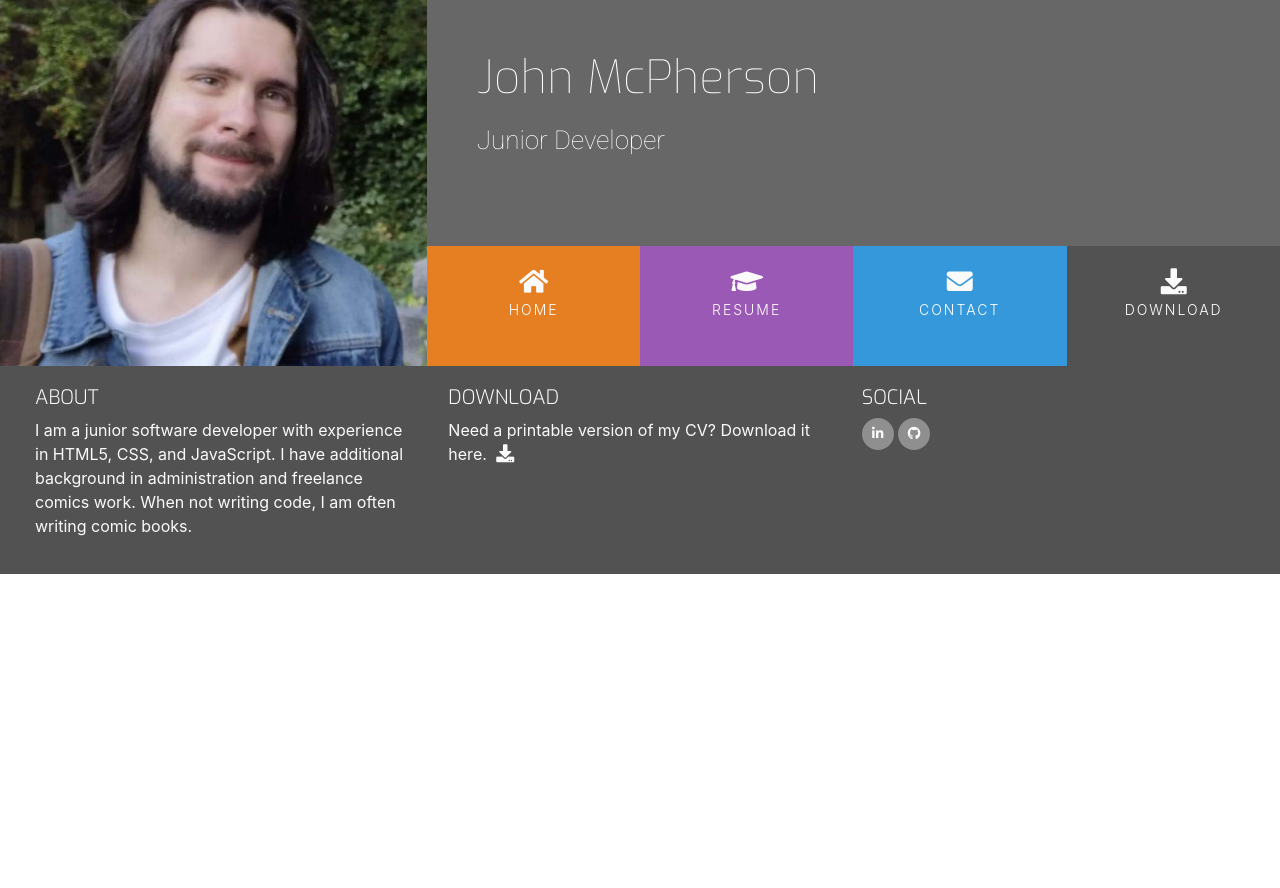
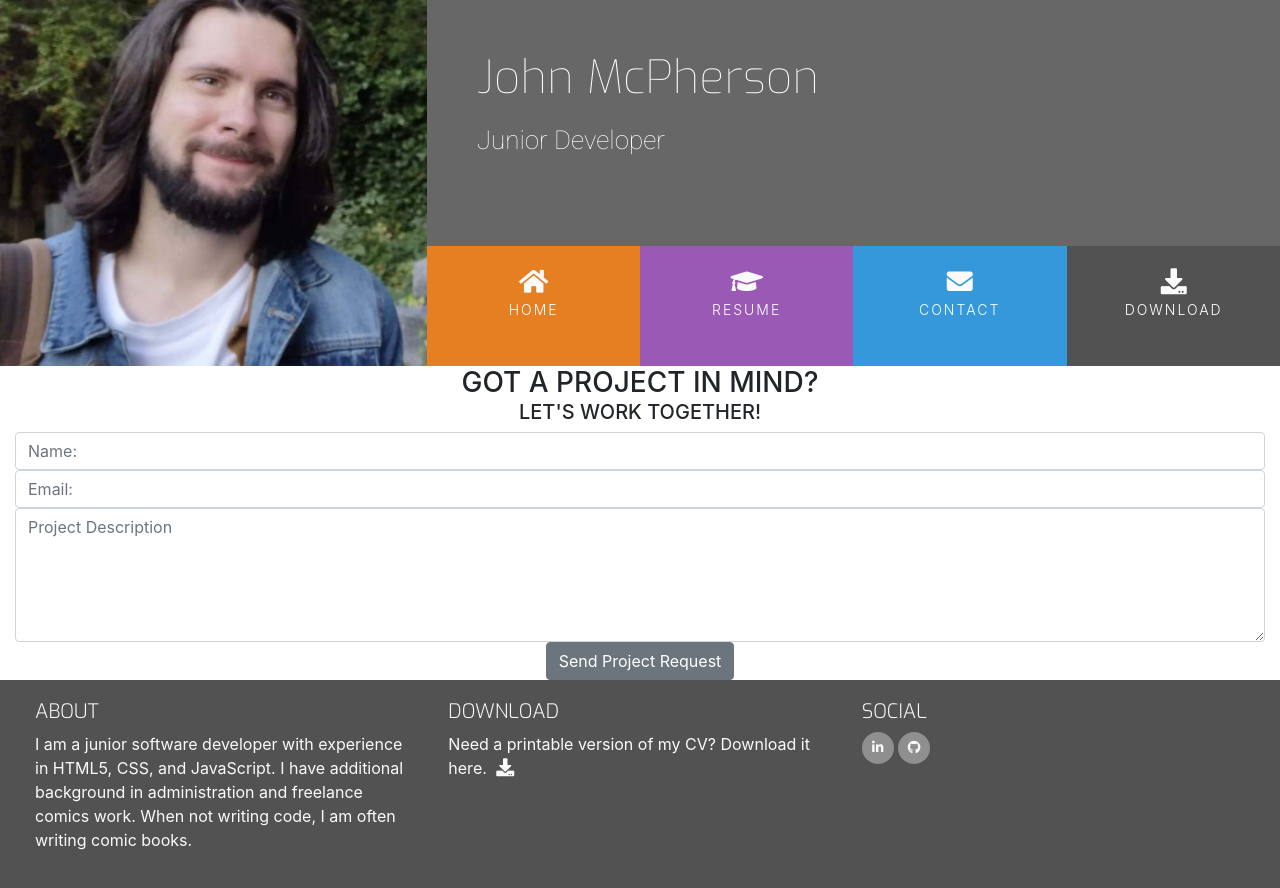
Before and after one commit to John-McPherson/bootstrap-resume, a plain HTML site: page contact.html in a window 1280 px wide. Before the commit the page ends 800 px from the top, so only its background shows below. Drawn offline with nearby package versions, Linux system fonts and the light colour scheme.

Commit message:
add content to contact.html

```diff
--- a/assets/css/style.css
+++ b/assets/css/style.css
@@ -16,6 +16,10 @@
 
 .bg-color-personal-info {
     background-color: #f4f4f4;
+}
+
+.bg-color-contact {
+    background-color: #fff;
 }
 
 .ui-menu-color-contact {
--- a/contact.html
+++ b/contact.html
@@ -60,7 +60,28 @@
         </div>
 
     </header>
-    <section>
+    <section class="container-fluid">
+        <div class="row bg-color-contact">
+            <div class="col">
+                <h3 class="contact-heading uppercase text-center">Got a project in mind?</h3>
+                <h5 class="uppercase text-center">let's work together!</h5>
+                <div class="center-form">
+                    <form>
+                        <input type="text" name="name" id="fullname" class="form-control" placeholder="Name:" required>
+                        <input type="email" name="email" id="emailaddress" class="form-control" placeholder="Email:"
+                            required>
+                        <textarea name="projectsummary" id="projectsummary" class="form-control"
+                            placeholder="Project Description" rows="5" required></textarea>
+                        <div class="form-row text-center">
+                            <div class="col">
+                                <button type="submit" class="btn btn-secondary">Send Project Request</button>
+                            </div>
+                        </div>
+                    </form>
+                </div>
+            </div>
+
+        </div>
 
     </section>
     <footer class="container-fluid">
```
